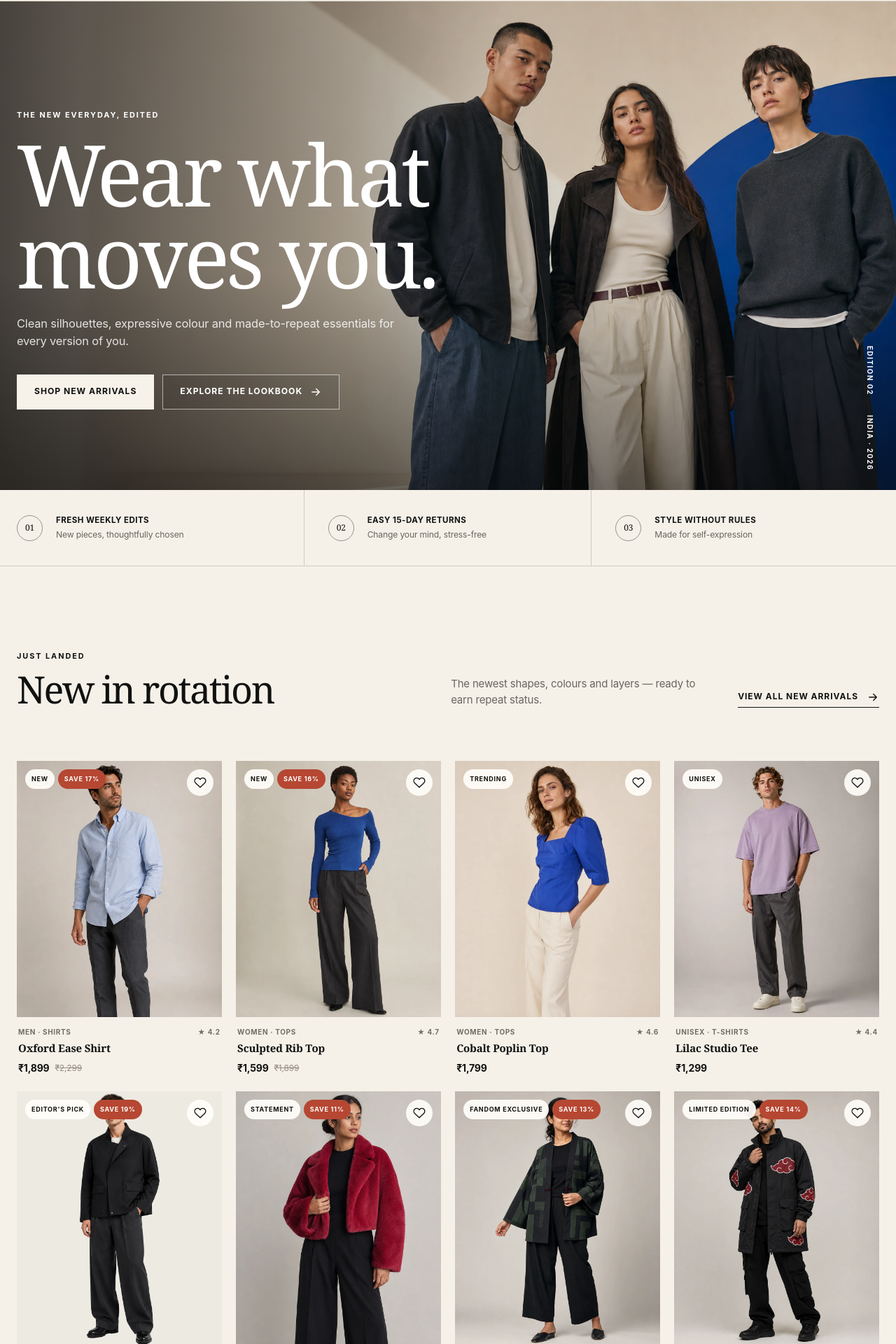
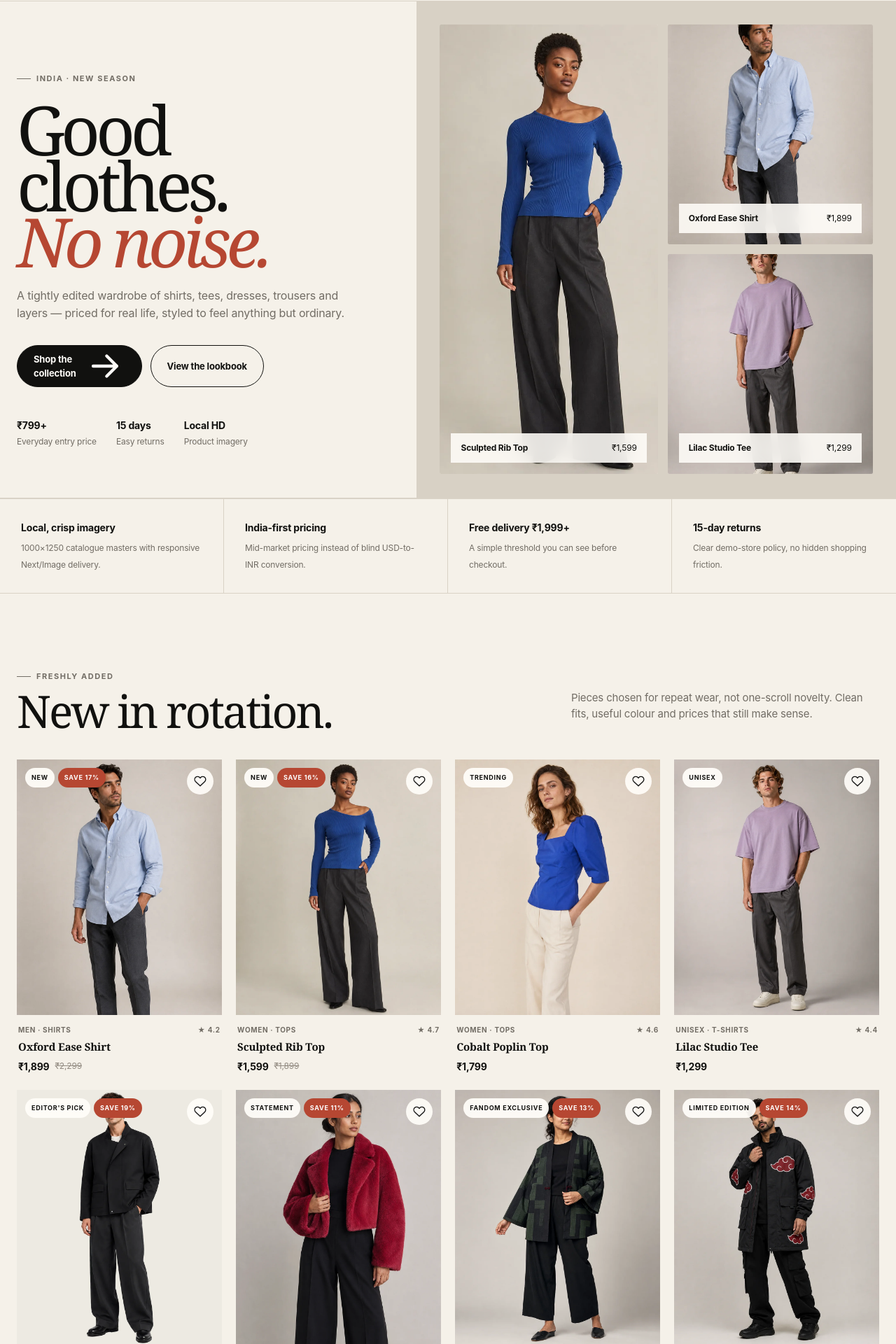
Before and after one commit to Rishikeshsanin/FashionFunks-Store, a Next.js app: page / in a window 1280 px wide. Shown: the part 107-2027 px from the top of the page at 70% size. Built offline with nearby package versions, Linux system fonts and the light colour scheme.

Commit message:
Rebuild homepage as a product-first fashion storefront

```diff
--- a/app/page.tsx
+++ b/app/page.tsx
@@ -2,99 +2,105 @@ import Image from "next/image";
 import Link from "next/link";
 import { ArrowIcon } from "@/components/icons";
 import { ProductGrid } from "@/components/product-grid";
-import { SectionHeading } from "@/components/section-heading";
-import { collections, products } from "@/data/products";
+import { products } from "@/data/products";
 
-const featured = products.filter((product) => product.featured).slice(0, 8);
-const bestsellers = products.filter((product) => product.bestseller).slice(0, 4);
+const featured = products.filter((product) => product.featured && product.stock > 0).slice(0, 8);
+const bestsellers = products.filter((product) => product.bestseller && product.stock > 0).slice(0, 4);
 
-const categoryTiles = [
-  { label: "Women", copy: "Soft forms. Strong colour.", image: "/assets/images/products/women/sculpted-rib-top.webp" },
-  { label: "Men", copy: "Clean layers. Easy fits.", image: "/assets/images/products/men/oxford-ease-shirt.webp" },
-  { label: "Unisex", copy: "No labels. Great clothes.", image: "/assets/images/products/unisex/lilac-studio-tee.webp" },
+const heroProducts = [
+  { name: "Sculpted Rib Top", price: "₹1,599", image: "/assets/images/products/women/sculpted-rib-top.webp", href: "/product/sculpted-rib-top" },
+  { name: "Oxford Ease Shirt", price: "₹1,899", image: "/assets/images/products/men/oxford-ease-shirt.webp", href: "/product/oxford-ease-shirt" },
+  { name: "Lilac Studio Tee", price: "₹1,299", image: "/assets/images/products/unisex/lilac-studio-tee.webp", href: "/product/lilac-studio-tee" },
+] as const;
+
+const categories = [
+  { label: "Women", copy: "Modern colour, easy shape.", image: "/assets/images/products/women/cobalt-poplin-top.webp", href: "/shop?category=Women" },
+  { label: "Men", copy: "Relaxed tailoring, repeat wear.", image: "/assets/images/products/men/coastal-stripe-shirt.webp", href: "/shop?category=Men" },
+  { label: "Unisex", copy: "Good clothes. No labels needed.", image: "/assets/images/products/unisex/everywhere-hoodie.webp", href: "/shop?category=Unisex" },
 ] as const;
 
 export default function HomePage() {
   return (
     <>
-      <section className="home-hero">
-        <Image className="home-hero__image" src="/assets/images/editorial/hero-campaign.png" alt="FashionFunks models in a vivid editorial setting" fill priority sizes="100vw" />
-        <div className="home-hero__veil" />
-        <div className="container home-hero__content">
-          <span className="eyebrow eyebrow--light">The new everyday, edited</span>
-          <h1>Wear what<br />moves you.</h1>
-          <p>Clean silhouettes, expressive colour and made-to-repeat essentials for every version of you.</p>
-          <div className="button-row">
-            <Link className="button button--light" href="/shop">Shop new arrivals</Link>
-            <Link className="button button--glass" href="/lookbook">Explore the lookbook<ArrowIcon /></Link>
+      <section className="v3-hero">
+        <div className="v3-hero__copy">
+          <span className="v3-eyebrow">India · New season</span>
+          <h1>Good clothes.<em>No noise.</em></h1>
+          <p>A tightly edited wardrobe of shirts, tees, dresses, trousers and layers — priced for real life, styled to feel anything but ordinary.</p>
+          <div className="v3-hero__actions">
+            <Link className="v3-button v3-button--dark" href="/shop">Shop the collection <ArrowIcon /></Link>
+            <Link className="v3-button" href="/lookbook">View the lookbook</Link>
+          </div>
+          <div className="v3-hero__micro" aria-label="Store highlights">
+            <span><strong>₹799+</strong>Everyday entry price</span>
+            <span><strong>15 days</strong>Easy returns</span>
+            <span><strong>Local HD</strong>Product imagery</span>
           </div>
         </div>
-        <div className="home-hero__edition"><span>Edition 02</span><span>India · 2026</span></div>
-      </section>
-
-      <section className="service-bar" aria-label="Store benefits">
-        <div className="container service-bar__grid">
-          <div><span>01</span><p><strong>Fresh weekly edits</strong>New pieces, thoughtfully chosen</p></div>
-          <div><span>02</span><p><strong>Easy 15-day returns</strong>Change your mind, stress-free</p></div>
-          <div><span>03</span><p><strong>Style without rules</strong>Made for self-expression</p></div>
+        <div className="v3-hero__visual" aria-label="Featured products">
+          {heroProducts.map((product, index) => (
+            <Link className="v3-hero-card" href={product.href} key={product.name}>
+              <Image src={product.image} alt={product.name} fill priority={index === 0} quality={92} sizes={index === 0 ? "(max-width: 820px) 58vw, 34vw" : "(max-width: 820px) 42vw, 22vw"} />
+              <span className="v3-hero-card__label"><strong>{product.name}</strong><span>{product.price}</span></span>
+            </Link>
+          ))}
         </div>
       </section>
 
-      <section className="section">
-        <div className="container">
-          <SectionHeading eyebrow="Just landed" title="New in rotation" copy="The newest shapes, colours and layers — ready to earn repeat status." href="/shop" linkLabel="View all new arrivals" />
+      <div className="v3-proof" aria-label="Why shop FashionFunks">
+        <div><strong>Local, crisp imagery</strong><span>1000×1250 catalogue masters with responsive Next/Image delivery.</span></div>
+        <div><strong>India-first pricing</strong><span>Mid-market pricing instead of blind USD-to-INR conversion.</span></div>
+        <div><strong>Free delivery ₹1,999+</strong><span>A simple threshold you can see before checkout.</span></div>
+        <div><strong>15-day returns</strong><span>Clear demo-store policy, no hidden shopping friction.</span></div>
+      </div>
+
+      <section className="v3-section">
+        <div className="v3-shell">
+          <div className="v3-section-head">
+            <div><span className="v3-eyebrow">Freshly added</span><h2>New in rotation.</h2></div>
+            <p>Pieces chosen for repeat wear, not one-scroll novelty. Clean fits, useful colour and prices that still make sense.</p>
+          </div>
           <ProductGrid products={featured} priorityCount={4} />
         </div>
       </section>
 
-      <section className="section section--ink category-edit">
-        <div className="container">
-          <SectionHeading eyebrow="Find your lane" title="Shop by mood" copy="Three edits, one wardrobe. Go polished, relaxed or beautifully in between." />
-          <div className="category-tiles">
-            {categoryTiles.map((tile, index) => (
-              <Link key={tile.label} className="category-tile" href={`/shop?category=${tile.label}`}>
-                <Image src={tile.image} alt={`${tile.label} clothing edit`} fill sizes="(max-width: 760px) 100vw, 33vw" />
-                <span className="category-tile__index">0{index + 1}</span>
-                <span className="category-tile__content"><span><strong>{tile.label}</strong><small>{tile.copy}</small></span><i>↗</i></span>
+      <section className="v3-section v3-section--ink">
+        <div className="v3-shell">
+          <div className="v3-section-head">
+            <div><span className="v3-eyebrow">Shop by edit</span><h2>Pick a direction.</h2></div>
+            <p>Not a wall of categories. Three clear ways into the wardrobe, with the rest waiting inside the full collection.</p>
+          </div>
+          <div className="v3-category-grid">
+            {categories.map((category) => (
+              <Link className="v3-category" href={category.href} key={category.label}>
+                <Image src={category.image} alt={`${category.label} fashion collection`} fill quality={92} sizes="(max-width: 820px) 100vw, 34vw" />
+                <span className="v3-category__copy"><span><h3>{category.label}</h3><p>{category.copy}</p></span><span>↗</span></span>
               </Link>
             ))}
-          </div>
-          <div className="small-category-links"><Link href="/shop?category=Kids">Kids edit <span>↗</span></Link><Link href="/shop?category=Fandom%20Edit">Fandom edit <span>↗</span></Link></div>
-        </div>
-      </section>
-
-      <section className="section editorial-feature">
-        <div className="container editorial-feature__grid">
-          <div className="editorial-feature__image">
-            <Image src="/assets/images/products/women/rouge-statement-jacket.webp" alt="Rouge statement jacket from FashionFunks" fill sizes="(max-width: 800px) 100vw, 52vw" />
-            <span>Colour story / 02</span>
-          </div>
-          <div className="editorial-feature__copy">
-            <span className="eyebrow">The colour issue</span>
-            <h2>Minimal doesn’t mean invisible.</h2>
-            <p>Start with an easy foundation. Add one unapologetic colour. Keep everything else beautifully quiet.</p>
-            <Link className="arrow-link" href="/shop?color=Rouge">Shop statement pieces<ArrowIcon /></Link>
           </div>
         </div>
       </section>
 
-      <section className="section section--soft">
-        <div className="container">
-          <SectionHeading eyebrow="Most wanted" title="Community favourites" copy="Easy shapes, confident details and zero overthinking." href="/shop?sort=rating" linkLabel="See every favourite" />
+      <section className="v3-section v3-section--soft">
+        <div className="v3-shell">
+          <div className="v3-section-head">
+            <div><span className="v3-eyebrow">Most wanted</span><h2>The repeat-wear list.</h2></div>
+            <Link className="v3-link" href="/shop?sort=rating">See all favourites →</Link>
+          </div>
           <ProductGrid products={bestsellers} />
         </div>
       </section>
 
-      <section className="section lookbook-preview">
-        <div className="container">
-          <SectionHeading eyebrow="The styling desk" title="Three ways into the season" href="/lookbook" linkLabel="Open the lookbook" />
-          <div className="collection-row">
-            {collections.map((collection, index) => (
-              <Link key={collection.title} href={collection.href} className="collection-card">
-                <div><Image src={collection.image} alt="" fill sizes="(max-width: 760px) 100vw, 33vw" /></div>
-                <span>Story 0{index + 1}</span><h3>{collection.title}</h3><p>{collection.copy}</p>
-              </Link>
-            ))}
+      <section className="v3-section">
+        <div className="v3-shell editorial-feature__grid">
+          <div className="editorial-feature__image">
+            <Image src="/assets/images/products/men/sand-knit-overshirt.webp" alt="Sand Knit Overshirt" fill quality={92} sizes="(max-width: 800px) 100vw, 52vw" />
+          </div>
+          <div className="editorial-feature__copy">
+            <span className="v3-eyebrow">One-piece upgrade</span>
+            <h2 className="v3-title">Dress better without making it a project.</h2>
+            <p>Start with a clean base. Add one strong layer. Keep the palette quiet. The easiest outfits are usually the ones you actually repeat.</p>
+            <Link className="v3-button v3-button--dark" href="/shop?subcategory=Outerwear">Shop layers <ArrowIcon /></Link>
           </div>
         </div>
       </section>
```
